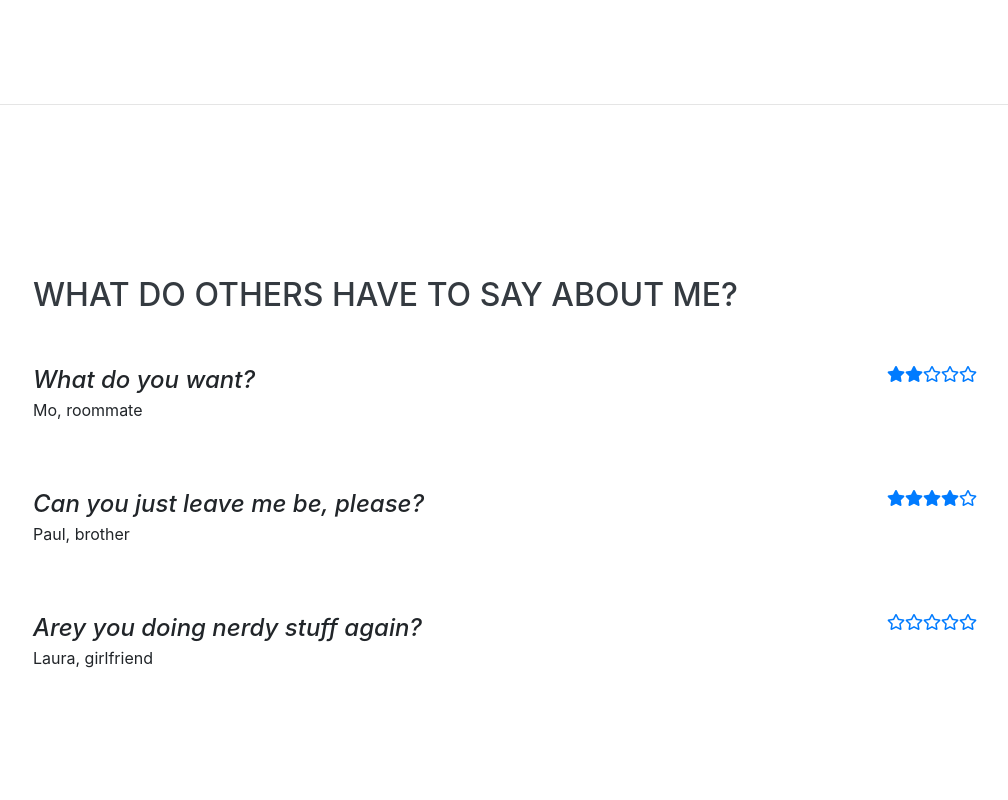
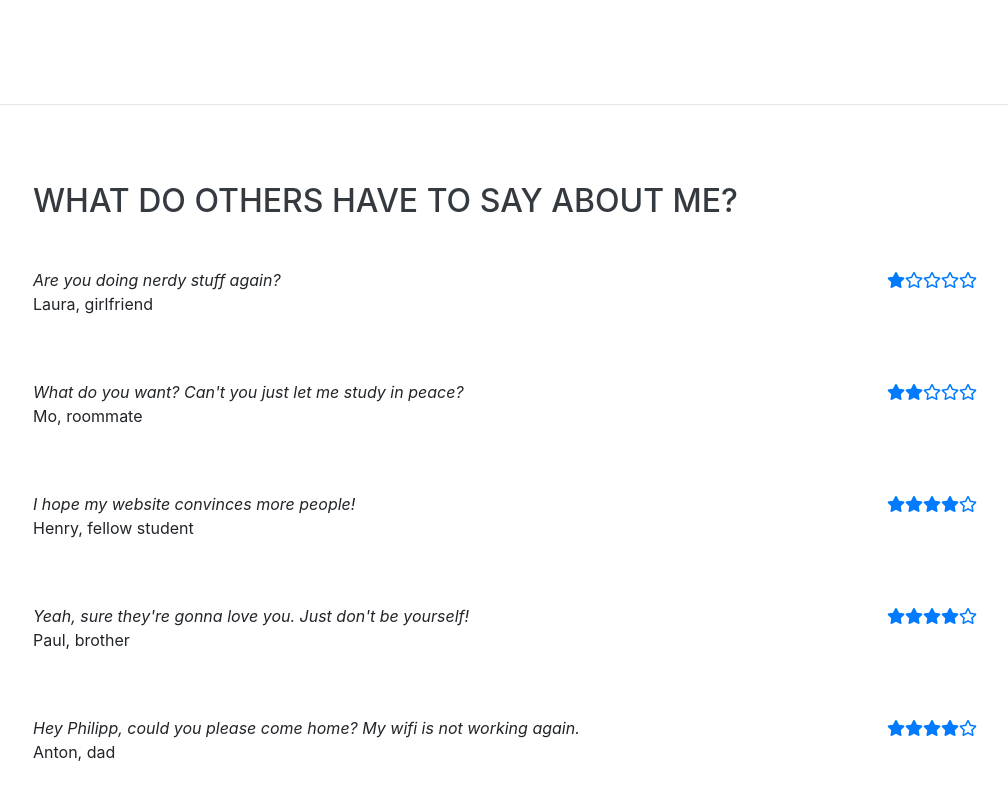
Before and after one commit to johanneseppler/me, a website with bundled scripts: page index.html in a window 1280 px wide. Shown: the part 4118-4918 px from the top of the page, without its empty margins (255-1263 px from the left). Built offline with nearby package versions, Linux system fonts and the light colour scheme; a web font is replaced by a local one.

Commit message:
added more reviews

```diff
--- a/index.html
+++ b/index.html
@@ -342,7 +342,17 @@
 
         <div class="resume-item d-flex flex-column flex-md-row justify-content-between mb-5">
           <div class="resume-content">
-            <i class="subheading mb-3">What do you want?</i>
+            <i class="mb-3">Are you doing nerdy stuff again?</i>
+            <p>Laura, girlfriend</p>
+          </div>
+          <div class="resume-date text-md-right text-primary">
+            <div class="stars" nr="1"></div>
+          </div>
+        </div>
+
+        <div class="resume-item d-flex flex-column flex-md-row justify-content-between mb-5">
+          <div class="resume-content">
+            <i class="mb-3">What do you want? Can't you just let me study in peace?</i>
             <p>Mo, roommate</p>
           </div>
           <div class="resume-date text-md-right text-primary">
@@ -352,7 +362,17 @@
 
         <div class="resume-item d-flex flex-column flex-md-row justify-content-between mb-5">
           <div class="resume-content">
-            <i class="subheading mb-3">Can you just leave me be, please?</i>
+            <i class="mb-3">I hope my website convinces more people!</i>
+            <p>Henry, fellow student</p>
+          </div>
+          <div class="resume-date text-md-right text-primary">
+            <div class="stars" nr="4"></div>
+          </div>
+        </div>
+
+        <div class="resume-item d-flex flex-column flex-md-row justify-content-between mb-5">
+          <div class="resume-content">
+            <i class="mb-3">Yeah, sure they're gonna love you. Just don't be yourself!</i>
             <p>Paul, brother</p>
           </div>
           <div class="resume-date text-md-right text-primary">
@@ -362,11 +382,11 @@
 
         <div class="resume-item d-flex flex-column flex-md-row justify-content-between mb-5">
           <div class="resume-content">
-            <i class="subheading mb-3">Arey you doing nerdy stuff again?</i>
-            <p>Laura, girlfriend</p>
+            <i class="mb-3">Hey Philipp, could you please come home? My wifi is not working again.</i>
+            <p>Anton, dad</p>
           </div>
           <div class="resume-date text-md-right text-primary">
-            <div class="stars" nr="0"></div>
+            <div class="stars" nr="4"></div>
           </div>
         </div>
 
```
